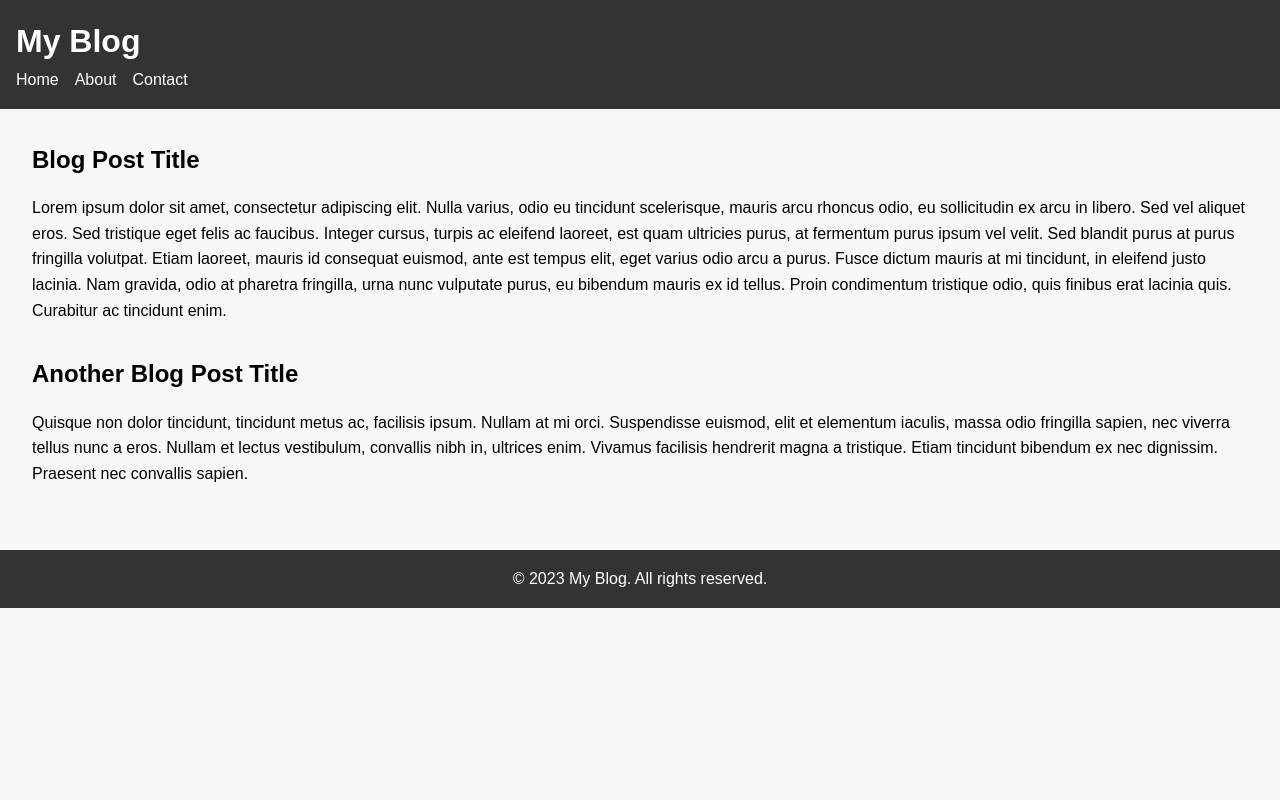
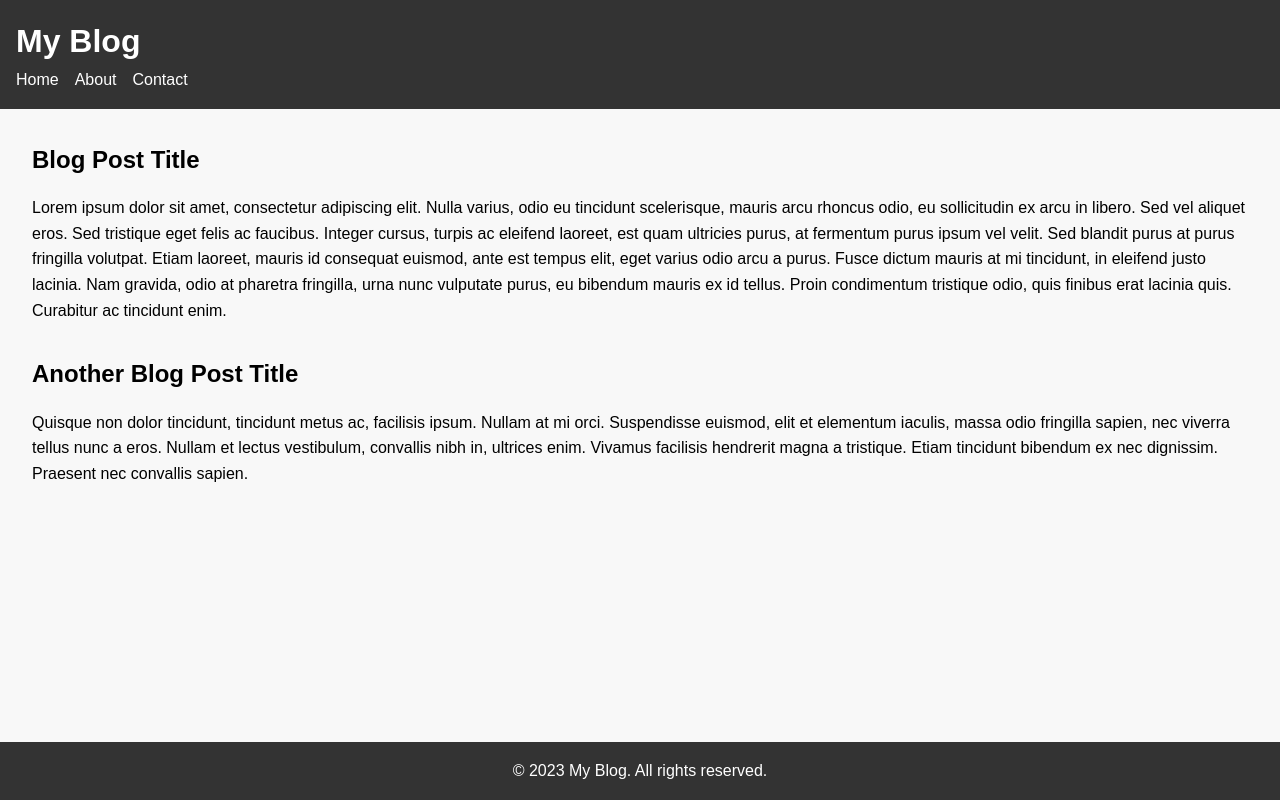
Before and after one commit to danielmsimuko/my-web-app, a PHP site: page / in a window 1280 px wide. Run offline with PHP 8.4, Linux system fonts and the light colour scheme.

Commit message:
edit css

```diff
--- a/styles.css
+++ b/styles.css
@@ -12,6 +12,9 @@ body {
   font-family: Arial, sans-serif;
   line-height: 1.6;
   background-color: #f8f8f8;
+  display: flex;
+  flex-direction: column;
+  min-height: 100vh; /* Ensure the body stretches to at least the full viewport height */
 }
 
 header {
@@ -39,6 +42,7 @@ nav a {
 }
 
 main {
+  flex: 1; /* Allow the main content area to stretch and fill the available space */
   padding: 2rem;
 }
 
```
